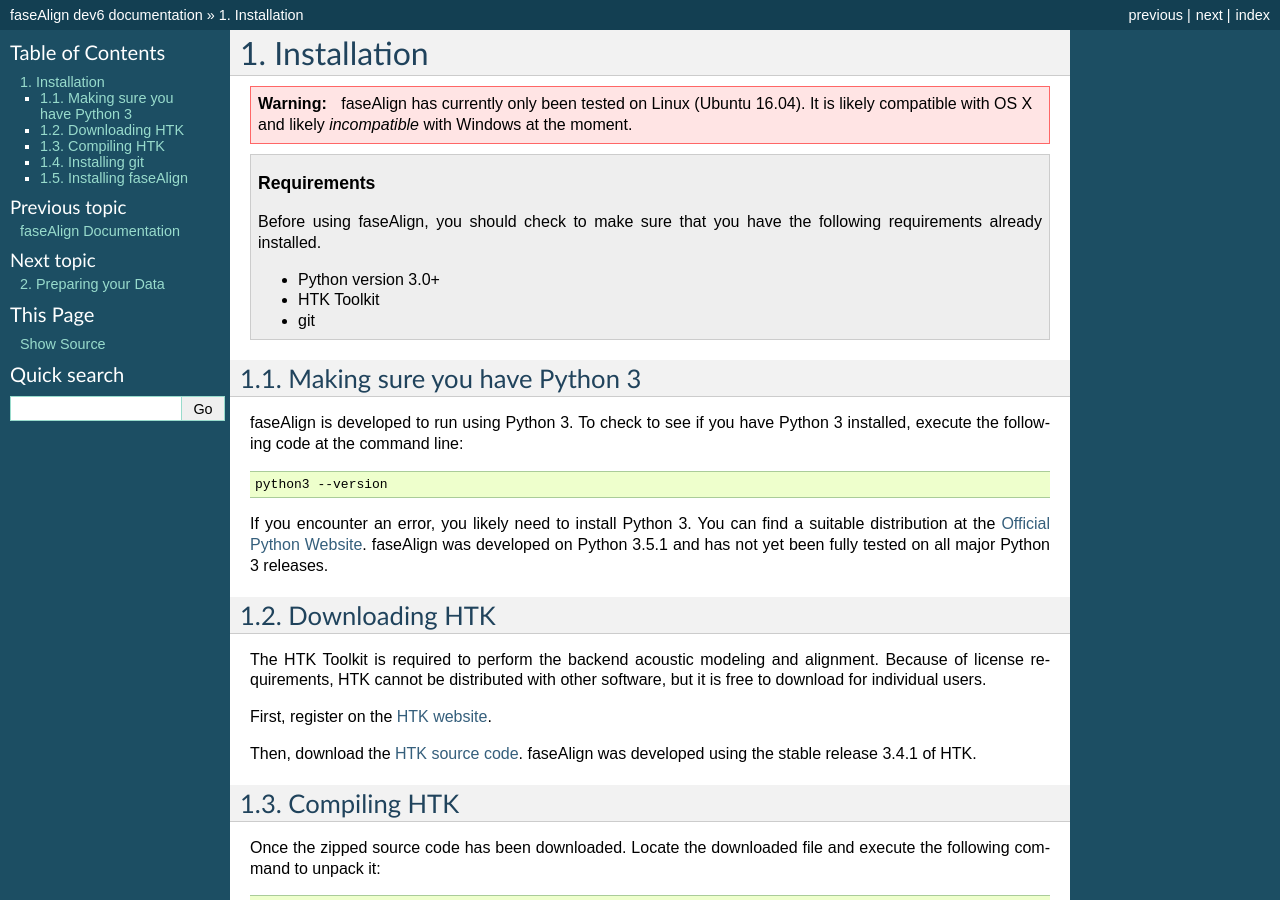
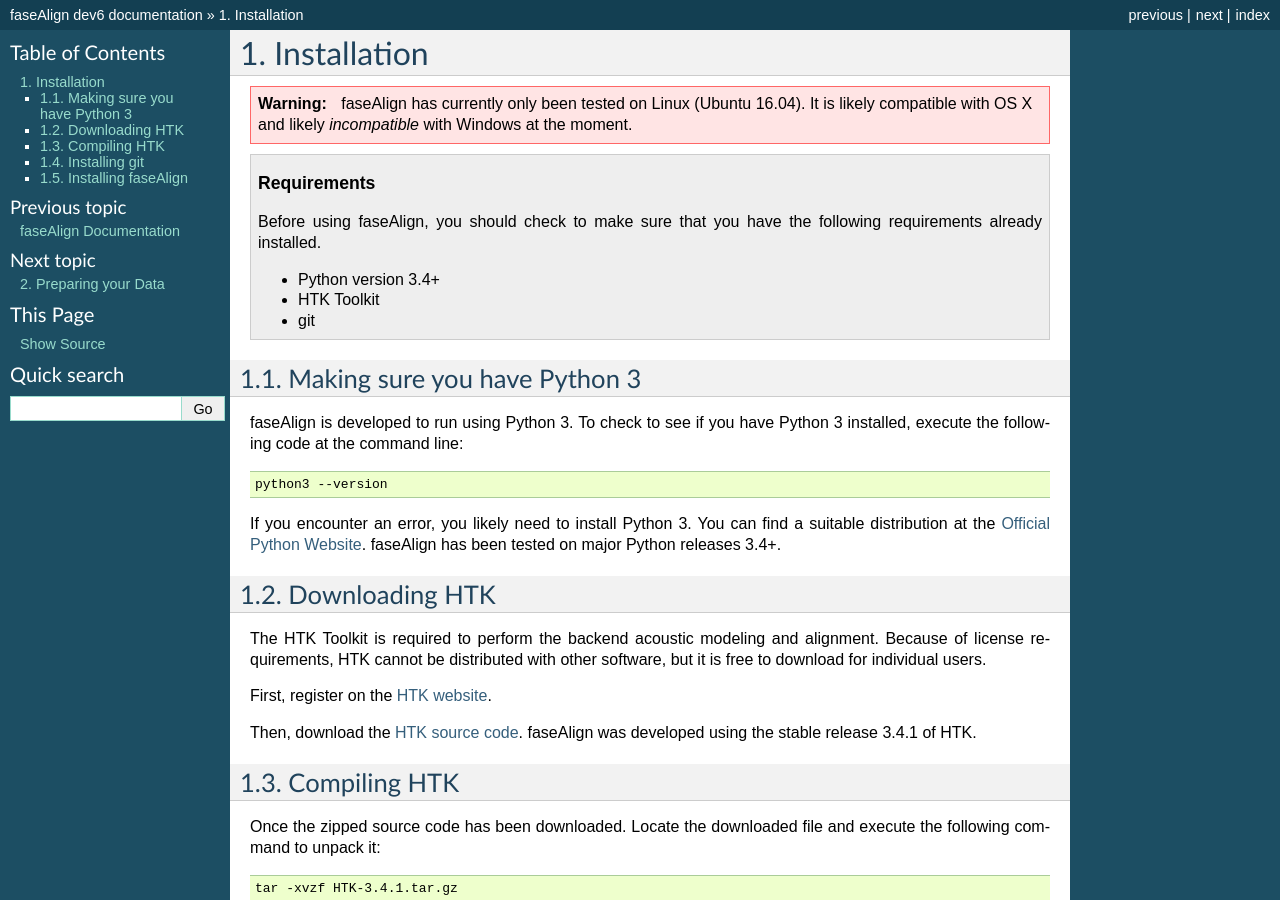
Before and after one commit to EricWilbanks/faseAlign, a Sphinx documentation site: the page built from docs/installation.rst, in a window 1280 px wide and 900 px high. Built offline with Sphinx 7.4.7, drawn with Linux system fonts in a browser that asks for light colours.

Commit message:
Installation updates.

```diff
--- a/docs/installation.rst
+++ b/docs/installation.rst
@@ -9,7 +9,7 @@
 
 	Before using faseAlign, you should check to make sure that you have the following requirements already installed.
 
-	*	Python version 3.0+
+	*	Python version 3.4+
 	*	HTK Toolkit
 	*	git
 
@@ -22,7 +22,7 @@
 
 	python3 --version
 
-If you encounter an error, you likely need to install Python 3. You can find a suitable distribution at the `Official Python Website <https://www.python.org/downloads/>`_. faseAlign was developed on Python 3.5.1 and has not yet been fully tested on all major Python 3 releases.
+If you encounter an error, you likely need to install Python 3. You can find a suitable distribution at the `Official Python Website <https://www.python.org/downloads/>`_. faseAlign has been tested on major Python releases 3.4+.
 
 
 Downloading HTK
```
